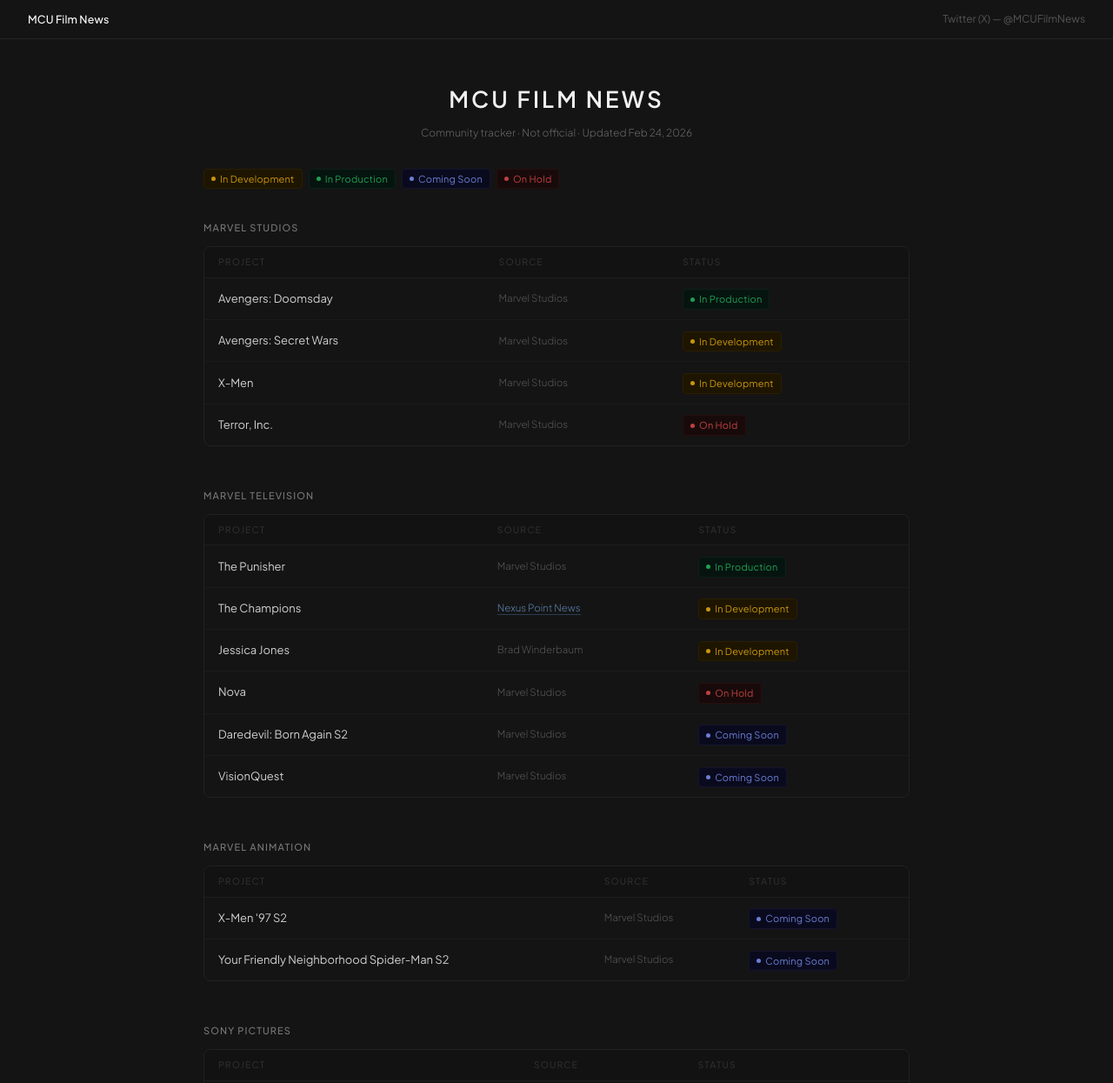
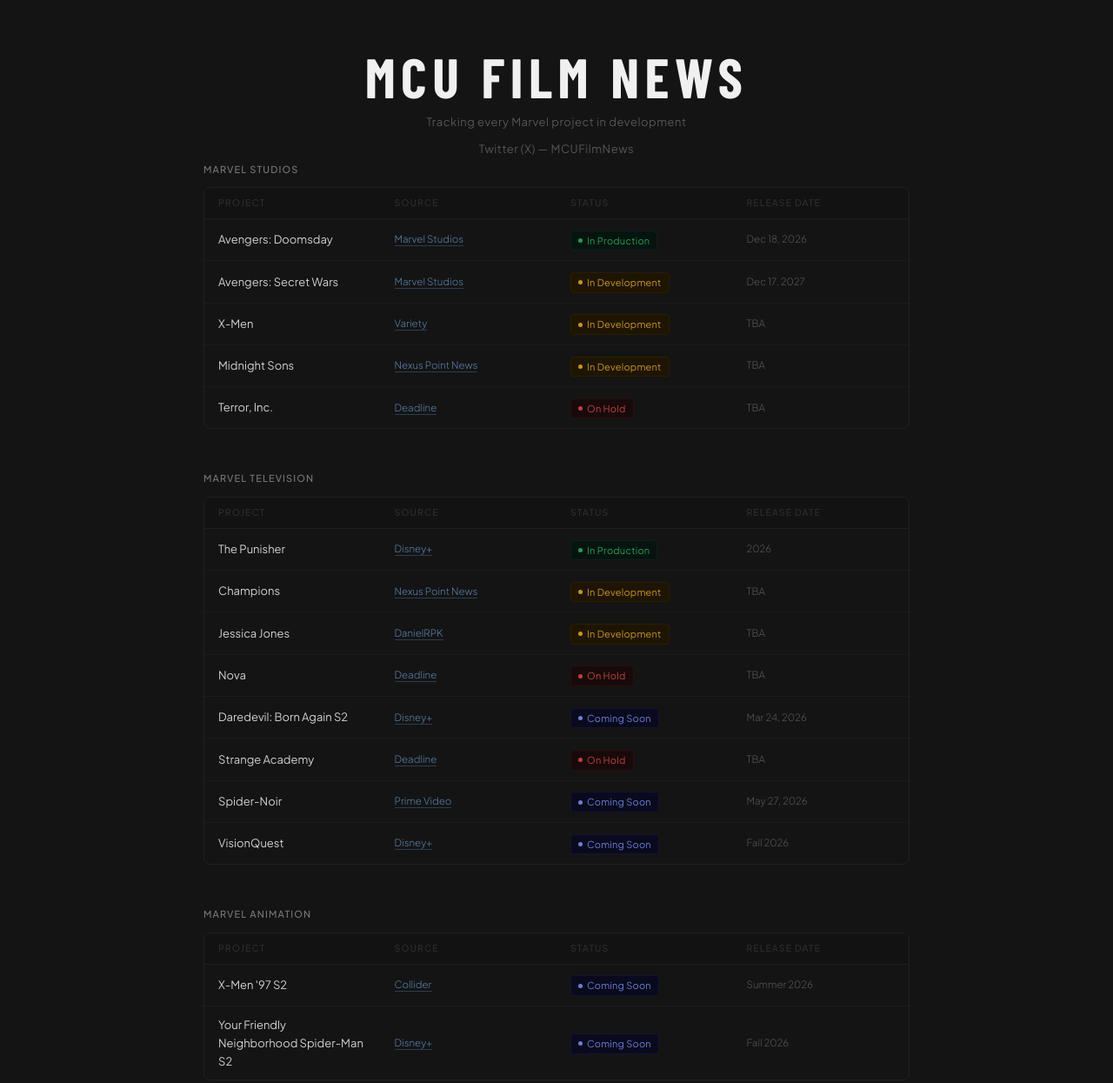
Before and after one commit to MCUFilmNews/MCUFilmNews-02, a plain HTML site: page index.html in a window 1280 px wide. Shown: the top 1245 px of the page at 87% size. Drawn offline with nearby package versions, Linux system fonts and the light colour scheme.

Commit message:
Update index.html

```diff
--- a/index.html
+++ b/index.html
@@ -4,7 +4,7 @@
 <meta charset="UTF-8">
 <meta name="viewport" content="width=device-width, initial-scale=1.0">
 <title>MCU Film News</title>
-<link href="https://fonts.googleapis.com/css2?family=Plus+Jakarta+Sans:wght@300;400;500;600&display=swap" rel="stylesheet">
+<link href="https://fonts.googleapis.com/css2?family=Plus+Jakarta+Sans:wght@300;400;500;600&family=Barlow+Condensed:wght@700&display=swap" rel="stylesheet">
 <style>
   * { box-sizing: border-box; margin: 0; padding: 0; }
 
@@ -51,14 +51,27 @@
   }
 
   h1 {
-    font-size: 26px;
-    font-weight: 600;
+    font-size: 64px;
+    font-weight: 400;
+    font-family: 'Barlow Condensed', sans-serif;
     color: #f0f0f0;
-    letter-spacing: 0.12em;
+    letter-spacing: 0.1em;
     text-transform: uppercase;
     text-align: center;
-    margin-bottom: 8px;
+    margin-bottom: 2px;
+    line-height: 1;
+    margin-top: 8px;
   }
+  .tagline {
+    text-align: center;
+    font-size: 13px;
+    color: #555;
+    letter-spacing: 0.04em;
+    margin-bottom: 4px;
+    margin-top: 10px;
+  }
+  .tagline a { color: #555; text-decoration: none; border-bottom: none; }
+  .tagline a:hover { color: #888; }
 
   .sub {
     font-size: 12px;
@@ -92,7 +105,11 @@
     overflow: hidden;
   }
 
-  table { width: 100%; border-collapse: collapse; }
+  table { width: 100%; border-collapse: collapse; table-layout: fixed; }
+  td:nth-child(1) { width: 40%; }
+  td:nth-child(2) { width: 25%; }
+  td:nth-child(3) { width: 18%; }
+  td:nth-child(4) { width: 17%; }
 
   thead tr { border-bottom: 1px solid #1e1e1e; }
 
@@ -198,35 +215,26 @@
 </head>
 <body>
 
-<div class="bar">
-  <span class="bar-title">MCU Film News</span>
-  <div class="bar-links">
-    <a href="https://twitter.com/MCUFilmNews" target="_blank">Twitter (X) — @MCUFilmNews</a>
-  </div>
-</div>
-
 <div class="wrap">
 
   <h1>MCU Film News</h1>
-  <p class="sub">Community tracker · Not official · Updated Feb 24, 2026</p>
+  <p class="tagline">Tracking every Marvel project in development</p>
+  <p class="tagline"><a href="https://twitter.com/MCUFilmNews" target="_blank">Twitter (X) — MCUFilmNews</a></p>
 
-  <div class="pills">
-    <span class="b r"><span class="dot"></span>In Development</span>
-    <span class="b c"><span class="dot"></span>In Production</span>
-    <span class="b cs"><span class="dot"></span>Coming Soon</span>
-    <span class="b h"><span class="dot"></span>On Hold</span>
-  </div>
+
+
 
   <div class="section">
     <div class="section-label">Marvel Studios</div>
     <div class="tbox">
       <table>
-        <thead><tr><th>Project</th><th>Source</th><th>Status</th></tr></thead>
+        <thead><tr><th>Project</th><th>Source</th><th>Status</th><th>Release Date</th></tr></thead>
         <tbody>
-          <tr><td><div class="name">Avengers: Doomsday</div></td><td class="src">Marvel Studios</td><td><span class="b c"><span class="dot"></span>In Production</span></td></tr>
-          <tr><td><div class="name">Avengers: Secret Wars</div></td><td class="src">Marvel Studios</td><td><span class="b r"><span class="dot"></span>In Development</span></td></tr>
-          <tr><td><div class="name">X-Men</div></td><td class="src">Marvel Studios</td><td><span class="b r"><span class="dot"></span>In Development</span></td></tr>
-          <tr><td><div class="name">Terror, Inc.</div></td><td class="src">Marvel Studios</td><td><span class="b h"><span class="dot"></span>On Hold</span></td></tr>
+          <tr><td><div class="name">Avengers: Doomsday</div></td><td class="src"><a href="https://www.marvel.com/movies/avengers-doomsday" target="_blank">Marvel Studios</a></td><td><span class="b c"><span class="dot"></span>In Production<td class="src">Dec 18, 2026</td></tr>
+          <tr><td><div class="name">Avengers: Secret Wars</div></td><td class="src"><a href="https://www.marvel.com/movies/avengers-secret-wars" target="_blank">Marvel Studios</a></td><td><span class="b r"><span class="dot"></span>In Development<td class="src">Dec 17, 2027</td></tr>
+          <tr><td><div class="name">X-Men</div></td><td class="src"><a href="https://x.com/MCUFilmNews/status/1935721881254207830?s=20" target="_blank">Variety</a></td><td><span class="b r"><span class="dot"></span>In Development<td class="src">TBA</td></tr>
+          <tr><td><div class="name">Midnight Sons</div></td><td class="src"><a href="https://x.com/MCUFilmNews/status/1800546522788188466?s=20" target="_blank">Nexus Point News</a></td><td><span class="b r"><span class="dot"></span>In Development<td class="src">TBA</td></tr>
+          <tr><td><div class="name">Terror, Inc.</div></td><td class="src"><a href="https://x.com/MCUFilmNews/status/1892640658994631144?s=20" target="_blank">Deadline</a></td><td><span class="b h"><span class="dot"></span>On Hold<td class="src">TBA</td></tr>
         </tbody>
       </table>
     </div>
@@ -236,14 +244,16 @@
     <div class="section-label">Marvel Television</div>
     <div class="tbox">
       <table>
-        <thead><tr><th>Project</th><th>Source</th><th>Status</th></tr></thead>
+        <thead><tr><th>Project</th><th>Source</th><th>Status</th><th>Release Date</th></tr></thead>
         <tbody>
-          <tr><td><div class="name">The Punisher</div></td><td class="src">Marvel Studios</td><td><span class="b c"><span class="dot"></span>In Production</span></td></tr>
-          <tr><td><div class="name">The Champions</div></td><td class="src"><a href="https://x.com/MCUFilmNews/status/1860399165496570201" target="_blank">Nexus Point News</a></td><td><span class="b r"><span class="dot"></span>In Development</span></td></tr>
-          <tr><td><div class="name">Jessica Jones</div></td><td class="src">Brad Winderbaum</td><td><span class="b r"><span class="dot"></span>In Development</span></td></tr>
-          <tr><td><div class="name">Nova</div></td><td class="src">Marvel Studios</td><td><span class="b h"><span class="dot"></span>On Hold</span></td></tr>
-          <tr><td><div class="name">Daredevil: Born Again S2</div></td><td class="src">Marvel Studios</td><td><span class="b cs"><span class="dot"></span>Coming Soon</span></td></tr>
-          <tr><td><div class="name">VisionQuest</div></td><td class="src">Marvel Studios</td><td><span class="b cs"><span class="dot"></span>Coming Soon</span></td></tr>
+          <tr><td><div class="name">The Punisher</div></td><td class="src"><a href="https://x.com/MCUFilmNews/status/2020739156079714624?s=20" target="_blank">Disney+</a></td><td><span class="b c"><span class="dot"></span>In Production<td class="src">2026</td></tr>
+          <tr><td><div class="name">Champions</div></td><td class="src"><a href="https://x.com/MCUFilmNews/status/1860399165496570201" target="_blank">Nexus Point News</a></td><td><span class="b r"><span class="dot"></span>In Development<td class="src">TBA</td></tr>
+          <tr><td><div class="name">Jessica Jones</div></td><td class="src"><a href="https://x.com/MCUFilmNews/status/2008003389037412483?s=20" target="_blank">DanielRPK</a></td><td><span class="b r"><span class="dot"></span>In Development<td class="src">TBA</td></tr>
+          <tr><td><div class="name">Nova</div></td><td class="src"><a href="https://x.com/MCUFilmNews/status/1892640658994631144?s=20" target="_blank">Deadline</a></td><td><span class="b h"><span class="dot"></span>On Hold<td class="src">TBA</td></tr>
+          <tr><td><div class="name">Daredevil: Born Again S2</div></td><td class="src"><a href="https://x.com/MCUFilmNews/status/2029660740014203184?s=20" target="_blank">Disney+</a></td><td><span class="b cs"><span class="dot"></span>Coming Soon<td class="src">Mar 24, 2026</td></tr>
+          <tr><td><div class="name">Strange Academy</div></td><td class="src"><a href="https://x.com/MCUFilmNews/status/1892640658994631144?s=20" target="_blank">Deadline</a></td><td><span class="b h"><span class="dot"></span>On Hold<td class="src">TBA</td></tr>
+          <tr><td><div class="name">Spider-Noir</div></td><td class="src"><a href="https://x.com/MCUFilmNews/status/2021997336130728203?s=20" target="_blank">Prime Video</a></td><td><span class="b cs"><span class="dot"></span>Coming Soon<td class="src">May 27, 2026</td></tr>
+          <tr><td><div class="name">VisionQuest</div></td><td class="src"><a href="https://x.com/MCUFilmNews/status/1977319724498497999?s=20" target="_blank">Disney+</a></td><td><span class="b cs"><span class="dot"></span>Coming Soon<td class="src">Fall 2026</td></tr>
         </tbody>
       </table>
     </div>
@@ -253,10 +263,10 @@
     <div class="section-label">Marvel Animation</div>
     <div class="tbox">
       <table>
-        <thead><tr><th>Project</th><th>Source</th><th>Status</th></tr></thead>
+        <thead><tr><th>Project</th><th>Source</th><th>Status</th><th>Release Date</th></tr></thead>
         <tbody>
-          <tr><td><div class="name">X-Men '97 S2</div></td><td class="src">Marvel Studios</td><td><span class="b cs"><span class="dot"></span>Coming Soon</span></td></tr>
-          <tr><td><div class="name">Your Friendly Neighborhood Spider-Man S2</div></td><td class="src">Marvel Studios</td><td><span class="b cs"><span class="dot"></span>Coming Soon</span></td></tr>
+          <tr><td><div class="name">X-Men '97 S2</div></td><td class="src"><a href="https://x.com/MCUFilmNews/status/1977305922864370058?s=20" target="_blank">Collider</a></td><td><span class="b cs"><span class="dot"></span>Coming Soon<td class="src">Summer 2026</td></tr>
+          <tr><td><div class="name">Your Friendly Neighborhood Spider-Man S2</div></td><td class="src"><a href="https://x.com/MCUFilmNews/status/2021669809617088707?s=20" target="_blank">Disney+</a></td><td><span class="b cs"><span class="dot"></span>Coming Soon<td class="src">Fall 2026</td></tr>
         </tbody>
       </table>
     </div>
@@ -266,12 +276,12 @@
     <div class="section-label">Sony Pictures</div>
     <div class="tbox">
       <table>
-        <thead><tr><th>Project</th><th>Source</th><th>Status</th></tr></thead>
+        <thead><tr><th>Project</th><th>Source</th><th>Status</th><th>Release Date</th></tr></thead>
         <tbody>
-          <tr><td><div class="name">Spider-Man: Miles Morales</div></td><td class="src">Variety</td><td><span class="b c"><span class="dot"></span>In Production</span></td></tr>
-          <tr><td><div class="name">Spider-Man: Brand New Day</div></td><td class="src">Sony Pictures</td><td><span class="b cs"><span class="dot"></span>Coming Soon</span></td></tr>
-          <tr><td><div class="name">Spider-Gwen</div></td><td class="src">THR</td><td><span class="b r"><span class="dot"></span>In Development</span></td></tr>
-          <tr><td><div class="name">Spider-Punk</div></td><td class="src">THR</td><td><span class="b r"><span class="dot"></span>In Development</span></td></tr>
+          <tr><td><div class="name">Spider-Man: Miles Morales</div></td><td class="src"><a href="https://variety.com/2021/film/news/spider-man-miles-morales-movie-confirmed-amy-pascal-1235112602/" target="_blank">Variety</a></td><td><span class="b c"><span class="dot"></span>In Production<td class="src">TBA</td></tr>
+          <tr><td><div class="name">Spider-Man: Brand New Day</div></td><td class="src"><a href="https://spidermanbrandnewday.movie/" target="_blank">Sony Pictures</a></td><td><span class="b cs"><span class="dot"></span>Coming Soon<td class="src">Jul 31, 2026</td></tr>
+          <tr><td><div class="name">Spider-Gwen</div></td><td class="src"><a href="https://x.com/MCUFilmNews/status/2022052641048764672?s=20" target="_blank">THR</a></td><td><span class="b r"><span class="dot"></span>In Development<td class="src">TBA</td></tr>
+          <tr><td><div class="name">Spider-Punk</div></td><td class="src"><a href="https://x.com/MCUFilmNews/status/2022052641048764672?s=20" target="_blank">THR</a></td><td><span class="b r"><span class="dot"></span>In Development<td class="src">TBA</td></tr>
         </tbody>
       </table>
     </div>
```
